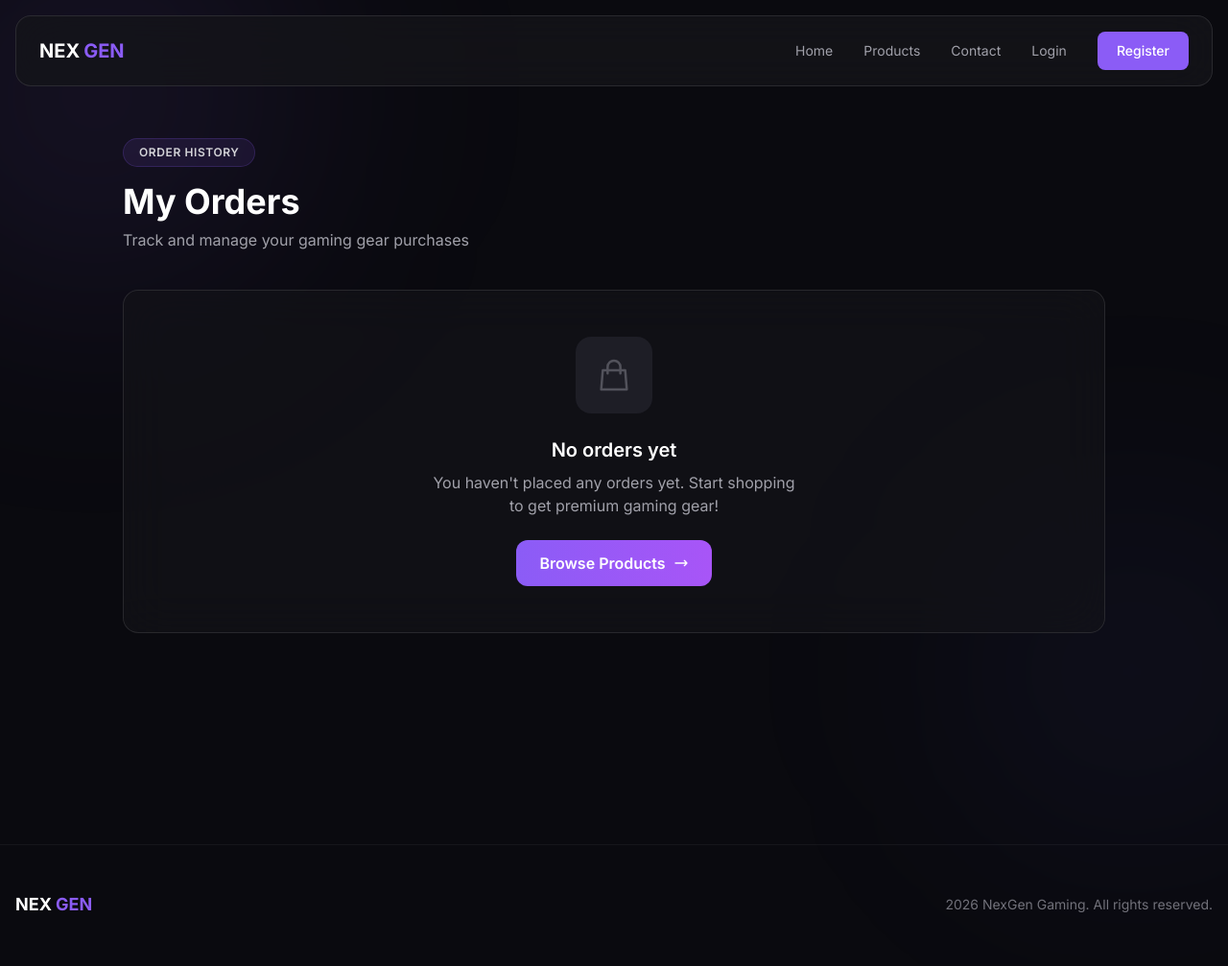
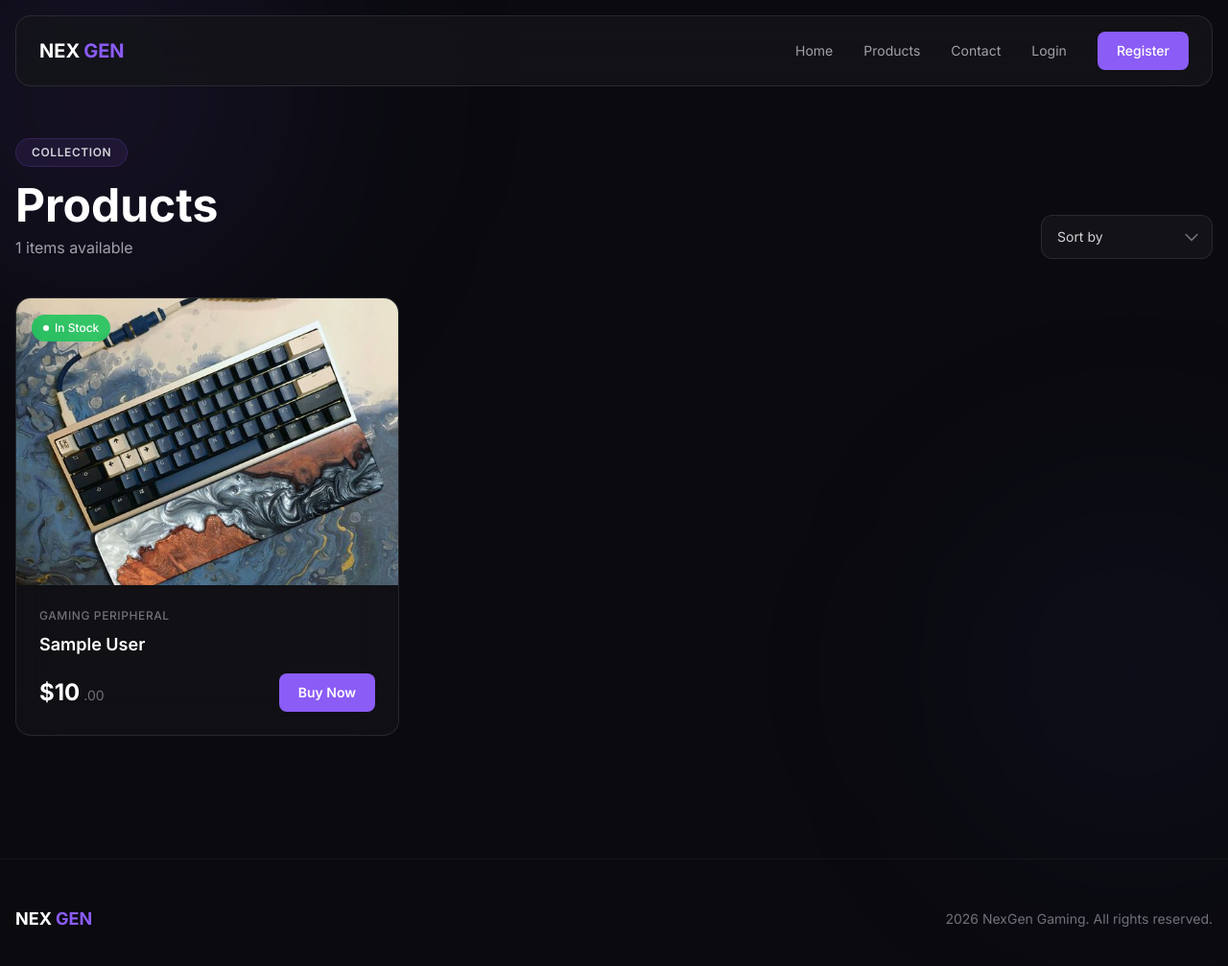
Before and after one commit to ashmoneykash/gaming-peripherals-store-django, a Django app: page /users/products/ in a window 1280 px wide. Shown: the top 1007 px of the page at 96% size. Before the commit the page ends 951 px from the top, so only its background shows below. Run offline with Django 5.2, Linux system fonts and the light colour scheme; tables that the repository leaves empty hold one stand-in row (values such as "Sample post"); some libraries are stand-ins or nearby versions.

Commit message:
Restored template functionality and fixed products page

```diff
--- a/templates/base.html
+++ b/templates/base.html
@@ -115,7 +115,7 @@
                     <a href="{% url 'products' %}" class="text-sm text-zinc-400 hover:text-white transition-colors duration-200">Products</a>
                     <a href="{% url 'contact' %}" class="text-sm text-zinc-400 hover:text-white transition-colors duration-200">Contact</a>
 
-                    {% if user.is_authenticated %}
+                    {% if request.session.user_id %}
                         <a href="{% url 'my_orders' %}" class="text-sm text-zinc-400 hover:text-white transition-colors duration-200">My Orders</a>
                         <a href="{% url 'logout' %}" class="text-sm text-zinc-400 hover:text-white transition-colors duration-200">Logout</a>
                     {% else %}
@@ -138,9 +138,9 @@
                     <a href="{% url 'home' %}" class="text-sm text-zinc-400 hover:text-white py-2 transition-colors">Home</a>
                     <a href="{% url 'products' %}" class="text-sm text-zinc-400 hover:text-white py-2 transition-colors">Products</a>
                     <a href="{% url 'contact' %}" class="text-sm text-zinc-400 hover:text-white py-2 transition-colors">Contact</a>
-                    {% if user.is_authenticated %}
+                    {% if request.session.user_id %}
                         <a href="{% url 'my_orders' %}" class="text-sm text-zinc-400 hover:text-white py-2 transition-colors">My Orders</a>
-                        <a href="{% url 'logout' %}" class="text-sm text-zinc-400 hover:text-white py-2 transition-colors">Logout</a>
+                        <a href="/users/logout/" class="text-sm text-zinc-400 hover:text-white py-2 transition-colors">Logout</a>
                     {% else %}
                         <a href="{% url 'login' %}" class="text-sm text-zinc-400 hover:text-white py-2 transition-colors">Login</a>
                         <a href="{% url 'register' %}" class="text-sm text-primary hover:text-primary-dark py-2 transition-colors font-medium">Register</a>
--- a/templates/users/products.html
+++ b/templates/users/products.html
@@ -1,86 +1,91 @@
 {% extends "base.html" %}
-{% block title %}My Orders - NexGen{% endblock %}
+{% block title %}Products - NexGen{% endblock %}
 
+{% load static %}
 {% block content %}
 <section class="min-h-[calc(100vh-6rem)] px-4 py-12">
-  <div class="max-w-5xl mx-auto">
+  <div class="max-w-7xl mx-auto">
 
     <!-- Page Header -->
     <div class="mb-10">
-      <span class="inline-block px-4 py-1.5 bg-primary/10 border border-primary/20 rounded-full text-xs font-semibold uppercase tracking-wider text-zinc-300 mb-4">Order History</span>
-      <h1 class="text-4xl font-bold text-white mb-2">My Orders</h1>
-      <p class="text-zinc-400">Track and manage your gaming gear purchases</p>
+      <span class="inline-block px-4 py-1.5 bg-primary/10 border border-primary/20 rounded-full text-xs font-semibold uppercase tracking-wider text-zinc-300 mb-4">Collection</span>
+      <div class="flex flex-col md:flex-row md:items-end md:justify-between gap-4">
+        <div>
+          <h1 class="text-4xl md:text-5xl font-bold text-white mb-2">Products</h1>
+          <p class="text-zinc-400">{{ products|length }} items available</p>
         </div>
 
-    {% if orders %}
-    <!-- Orders List -->
-    <div class="space-y-4">
-      {% for order in orders %}
-      <div class="bg-surface/60 backdrop-blur-xl border border-white/10 rounded-2xl p-6 hover:border-white/20 transition-all duration-300">
-
-        <!-- Order Header -->
-        <div class="flex flex-col md:flex-row md:items-center md:justify-between gap-4 mb-4 pb-4 border-b border-white/5">
-          <div class="flex flex-wrap items-center gap-x-6 gap-y-2">
-            <div>
-              <span class="text-xs text-zinc-500 uppercase tracking-wider">Order ID</span>
-              <p class="font-semibold text-white">#{{ order.id }}</p>
+        <!-- Sort Dropdown -->
+        <div class="relative">
+          <select class="appearance-none bg-surface/80 border border-white/10 rounded-xl px-4 py-3 pr-10 text-sm text-zinc-300 outline-none focus:border-primary/50 cursor-pointer">
+            <option>Sort by</option>
+            <option>Price: Low to High</option>
+            <option>Price: High to Low</option>
+            <option>Newest First</option>
+          </select>
+          <svg class="absolute right-3 top-1/2 -translate-y-1/2 w-5 h-5 text-zinc-500 pointer-events-none" fill="none" stroke="currentColor" viewBox="0 0 24 24">
+            <path stroke-linecap="round" stroke-linejoin="round" stroke-width="2" d="M19 9l-7 7-7-7"></path>
+          </svg>
         </div>
-            <div>
-              <span class="text-xs text-zinc-500 uppercase tracking-wider">Date</span>
-              <p class="text-zinc-300">{{ order.created_at|date:"M d, Y" }}</p>
-            </div>
-            <div>
-              <span class="text-xs text-zinc-500 uppercase tracking-wider">Total</span>
-              <p class="text-white font-semibold">${{ order.total_price }}</p>
       </div>
     </div>
 
-          <!-- Status Badge -->
-          <div>
-            {% if order.status == 'delivered' %}
-            <span class="inline-flex items-center gap-1.5 px-3 py-1.5 bg-success/10 border border-success/30 rounded-full text-xs font-medium text-green-400">
-              <span class="w-1.5 h-1.5 bg-success rounded-full"></span>
-              Delivered
+    {% if products %}
+    <!-- Products Grid -->
+    <div class="grid sm:grid-cols-2 lg:grid-cols-3 gap-6">
+      {% for product in products %}
+      <div class="group bg-surface/60 backdrop-blur-xl border border-white/10 rounded-2xl overflow-hidden hover:border-primary/30 transition-all duration-300">
+
+        <!-- Product Image -->
+        <div class="relative aspect-[4/3] bg-surface-light overflow-hidden">
+          <img
+            src="{% static product.image_path %}"
+            alt="{{ product.name }}"
+            class="w-full h-full object-cover group-hover:scale-105 transition-transform duration-500"
+          />
+
+          <!-- Stock Badge -->
+          {% if product.stock > 0 %}
+          <div class="absolute top-4 left-4">
+            <span class="inline-flex items-center gap-1.5 px-3 py-1.5 bg-success/90 backdrop-blur-sm rounded-full text-xs font-medium text-white">
+              <span class="w-1.5 h-1.5 bg-white rounded-full"></span>
+              In Stock
             </span>
-            {% elif order.status == 'shipped' %}
-            <span class="inline-flex items-center gap-1.5 px-3 py-1.5 bg-blue-500/10 border border-blue-500/30 rounded-full text-xs font-medium text-blue-400">
-              <span class="w-1.5 h-1.5 bg-blue-500 rounded-full"></span>
-              Shipped
+          </div>
+          {% else %}
+          <div class="absolute top-4 left-4">
+            <span class="inline-flex items-center gap-1.5 px-3 py-1.5 bg-zinc-800/90 backdrop-blur-sm rounded-full text-xs font-medium text-zinc-400">
+              <span class="w-1.5 h-1.5 bg-zinc-500 rounded-full"></span>
+              Out of Stock
             </span>
-            {% elif order.status == 'processing' %}
-            <span class="inline-flex items-center gap-1.5 px-3 py-1.5 bg-yellow-500/10 border border-yellow-500/30 rounded-full text-xs font-medium text-yellow-400">
-              <span class="w-1.5 h-1.5 bg-yellow-500 rounded-full animate-pulse"></span>
-              Processing
-            </span>
-            {% else %}
-            <span class="inline-flex items-center gap-1.5 px-3 py-1.5 bg-zinc-500/10 border border-zinc-500/30 rounded-full text-xs font-medium text-zinc-400">
-              <span class="w-1.5 h-1.5 bg-zinc-500 rounded-full"></span>
-              {{ order.status|title }}
-            </span>
+          </div>
           {% endif %}
         </div>
+
+        <!-- Product Info -->
+        <div class="p-6">
+          <span class="text-xs font-medium uppercase tracking-wider text-zinc-500 mb-2 block">Gaming Peripheral</span>
+          <h3 class="text-lg font-semibold text-white mb-4 line-clamp-1">{{ product.name }}</h3>
+
+          <div class="flex items-center justify-between">
+            <div class="flex items-baseline gap-1">
+              <span class="text-2xl font-bold text-white">${{ product.price|floatformat:0 }}</span>
+              <span class="text-sm text-zinc-500">.00</span>
             </div>
 
-        <!-- Order Items -->
-        <div class="space-y-3">
-          {% for item in order.items.all %}
-          <div class="flex items-center gap-4">
-            {% if item.product.image %}
-            <img src="{{ item.product.image.url }}" alt="{{ item.product.name }}" class="w-16 h-16 object-cover rounded-lg bg-surface-light">
+            {% if product.stock > 0 %}
+            <form method="POST" action="{% url 'buy_product' product.id %}">
+              {% csrf_token %}
+              <button type="submit" class="px-5 py-2.5 bg-primary hover:bg-primary-dark text-white text-sm font-semibold rounded-lg transition-all duration-200 transform hover:-translate-y-0.5">
+                Buy Now
+              </button>
+            </form>
             {% else %}
-            <div class="w-16 h-16 bg-surface-light rounded-lg flex items-center justify-center">
-              <svg class="w-6 h-6 text-zinc-600" fill="none" stroke="currentColor" viewBox="0 0 24 24">
-                <path stroke-linecap="round" stroke-linejoin="round" stroke-width="2" d="M20 7l-8-4-8 4m16 0l-8 4m8-4v10l-8 4m0-10L4 7m8 4v10M4 7v10l8 4"></path>
-              </svg>
+            <button disabled class="px-5 py-2.5 bg-zinc-800 text-zinc-500 text-sm font-semibold rounded-lg cursor-not-allowed">
+              Sold Out
+            </button>
+            {% endif %}
           </div>
-            {% endif %}
-            <div class="flex-1 min-w-0">
-              <p class="font-medium text-white truncate">{{ item.product.name }}</p>
-              <p class="text-sm text-zinc-500">Qty: {{ item.quantity }}</p>
-            </div>
-            <p class="text-zinc-300 font-medium">${{ item.price }}</p>
-          </div>
-          {% endfor %}
         </div>
 
       </div>
@@ -92,17 +97,11 @@
     <div class="bg-surface/60 backdrop-blur-xl border border-white/10 rounded-2xl p-12 text-center">
       <div class="w-20 h-20 mx-auto mb-6 bg-surface-light rounded-2xl flex items-center justify-center">
         <svg class="w-10 h-10 text-zinc-600" fill="none" stroke="currentColor" viewBox="0 0 24 24">
-          <path stroke-linecap="round" stroke-linejoin="round" stroke-width="1.5" d="M16 11V7a4 4 0 00-8 0v4M5 9h14l1 12H4L5 9z"></path>
+          <path stroke-linecap="round" stroke-linejoin="round" stroke-width="1.5" d="M20 7l-8-4-8 4m16 0l-8 4m8-4v10l-8 4m0-10L4 7m8 4v10M4 7v10l8 4"></path>
         </svg>
       </div>
-      <h3 class="text-xl font-semibold text-white mb-2">No orders yet</h3>
-      <p class="text-zinc-400 mb-6 max-w-sm mx-auto">You haven't placed any orders yet. Start shopping to get premium gaming gear!</p>
-      <a href="{% url 'products' %}" class="inline-flex items-center gap-2 px-6 py-3 bg-gradient-to-r from-primary to-purple-500 hover:from-primary-dark hover:to-purple-600 text-white font-semibold rounded-xl transition-all duration-300 transform hover:-translate-y-0.5">
-        Browse Products
-        <svg class="w-4 h-4" fill="none" stroke="currentColor" viewBox="0 0 24 24">
-          <path stroke-linecap="round" stroke-linejoin="round" stroke-width="2" d="M17 8l4 4m0 0l-4 4m4-4H3"></path>
-        </svg>
-      </a>
+      <h3 class="text-xl font-semibold text-white mb-2">No products available</h3>
+      <p class="text-zinc-400 max-w-sm mx-auto">Check back soon for our latest gaming peripherals!</p>
     </div>
     {% endif %}
 
--- a/users/urls.py
+++ b/users/urls.py
@@ -7,6 +7,6 @@ urlpatterns = [
     path('logout/', views.logout, name='logout'),
 
     path('products/', views.products, name='products'),
-    path('buy/<int:product_id>/', views.buy_now, name='buy_now'),
+    path('buy/<int:product_id>/', views.buy_product, name='buy_product'),
     path('my-orders/', views.my_orders, name='my_orders'),
 ]
--- a/users/views.py
+++ b/users/views.py
@@ -88,10 +88,10 @@ def products(request):
                 item.image_path = path
                 break
 
-    return render(request, 'users/products.html', {'items': items})
+    return render(request, 'users/products.html', {'products': items})
 
 @login_required(login_url='/users/login/')
-def buy_now(request, product_id):
+def buy_product(request, product_id):
     if request.method != "POST":
         return redirect('products')
 
@@ -111,14 +111,6 @@ def buy_now(request, product_id):
 
     return redirect('my_orders')
 
-def place_order(request, pid):
-    Order.objects.create(
-        user_id=request.session['user_id'],
-        product_id=pid,
-        quantity=1
-    )
-    return redirect('/my-orders/')
-
 @login_required(login_url='/users/login/')
 def my_orders(request):
     orders = Order.objects.filter(user=request.user)
```
Also changed, not shown: templates/main/home.html (+7 -1 lines), templates/users/my_orders.html (+15 -16 lines). Lines whose indentation alone changed are shown as unchanged.
